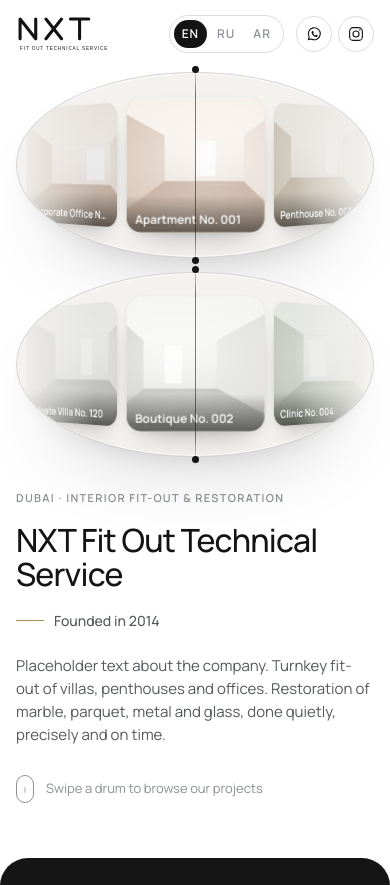
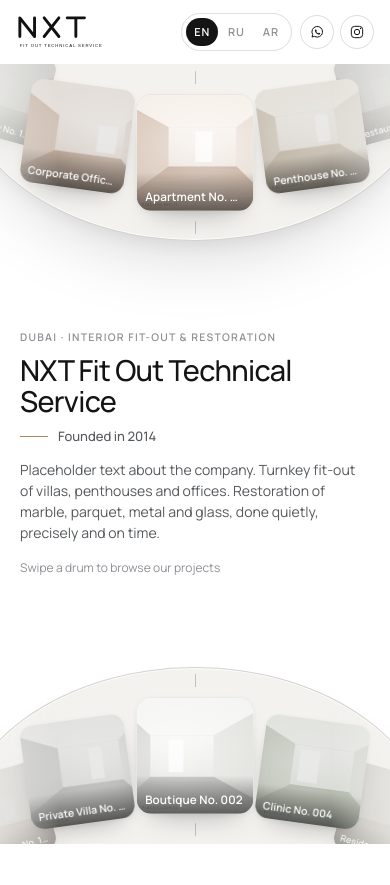
Before and after one commit to ahmetorunov743/zkaz, a plain HTML site: page index.html in a window 390 px wide. Shown: the top 885 px of the page. Drawn offline with Linux system fonts and the light colour scheme.

Commit message:
Responsive layout: half-ovals top/bottom on phones and portrait tablets, side ticks instead of pointer line
Co-Authored-By: Claude Opus 5.5 <noreply@anthropic.com>
Claude-Session: https://claude.ai/code/session_01E72BFmeNjVkhMw7wGZLDkP

```diff
--- a/index.html
+++ b/index.html
@@ -35,7 +35,7 @@
   <main class="hero" id="hero">
     <section class="drum drum--left" id="drum-left" data-side="left" tabindex="0" data-i18n-attr="aria-label:drum.left">
       <div class="drum__window"><div class="drum__track"></div><div class="drum__fade"></div></div>
-      <div class="drum__pointer" aria-hidden="true"></div>
+      <div class="drum__tick" aria-hidden="true"></div><div class="drum__tick" aria-hidden="true"></div>
     </section>
 
     <section class="center" id="center" aria-live="polite">
@@ -44,7 +44,7 @@
 
     <section class="drum drum--right" id="drum-right" data-side="right" tabindex="0" data-i18n-attr="aria-label:drum.right">
       <div class="drum__window"><div class="drum__track"></div><div class="drum__fade"></div></div>
-      <div class="drum__pointer" aria-hidden="true"></div>
+      <div class="drum__tick" aria-hidden="true"></div><div class="drum__tick" aria-hidden="true"></div>
     </section>
   </main>
   </div></div>
--- a/script.js
+++ b/script.js
@@ -61,11 +61,12 @@
   var mod = function (a, n) { return ((a % n) + n) % n; };
   var clamp = function (v, a, b) { return Math.max(a, Math.min(b, v)); };
   var reduceMotion = window.matchMedia("(prefers-reduced-motion: reduce)").matches;
-  var mqMobile = window.matchMedia("(max-width: 820px)");
+  // keep in sync with the phone / portrait-tablet media query in styles.css
+  var mqMobile = window.matchMedia("(max-width: 560px), (orientation: portrait) and (max-width: 1200px)");
   var sceneOut = 0;   // 0 = drums in place, 1 = drums pushed out (scroll-linked)
 
   /* =====================================================================
-     Drum — virtualised 3D wheel (CSS transforms only)
+     Drum — virtualised wheel (CSS transforms only)
      Only ~10–14 card nodes exist per drum, whatever the project count.
      ===================================================================== */
   function Drum(el, items, onInteract) {
@@ -90,38 +91,59 @@
     this.render();
   }
 
+  /* Geometry: each drum is a big oval whose centre sits on a screen edge
+     (left/right on wide screens, top/bottom on phones and portrait tablets).
+     Only the inner half is visible; cards travel along the arc around that centre. */
   Drum.prototype.measure = function () {
     var r = this.win.getBoundingClientRect();
     this.W = r.width; this.H = r.height;
-    this.horizontal = mqMobile.matches;
+    var elW = this.el.clientWidth, elH = this.el.clientHeight;
+    this.horizontal = mqMobile.matches;            // cards move left/right
     this.el.classList.toggle("drum--h", this.horizontal);
-    var len = this.horizontal ? this.W : this.H;   // length along the rotation
-    var gap;
+    this.edge = this.horizontal ? (this.side === "left" ? "top" : "bottom") : this.side;
+
+    var radialLen = this.horizontal ? elH : elW;   // visible depth of the half-oval
+    var motionLen = this.horizontal ? elW : elH;   // length along the motion
+    var c, gap;
     if (this.horizontal) {
-      this.ch = this.H * 0.68;
-      this.cw = Math.min(this.W * 0.36, this.ch * 1.25);
-      gap = this.W * 0.03;
+      c = Math.min(motionLen * 0.30, radialLen * 0.62);
+      gap = motionLen * 0.04;
+      this.rPath = radialLen * 0.5;
+      this.mPath = motionLen * 0.52;
     } else {
-      // Desktop: a wheel turning in the screen plane around the oval's centre
-      // (which sits on the screen edge). Cards travel along the arc.
-      var Wv = this.W / 2;                // visible half of the oval
-      // square cards: no corners sticking out of the oval
-      this.cw = this.ch = Math.min(this.H * 0.19, Wv * 0.46);
-      gap = this.H * 0.045;
-      this.rx = Wv * 0.5;                 // path of card centres (ellipse)
-      this.ry = this.H * 0.37;
-      this.step = (this.ch + gap) / this.ry * 180 / Math.PI;
-      this.pxPerItem = this.ch + gap;
+      c = Math.min(motionLen * 0.19, radialLen * 0.46);   // square cards
+      gap = motionLen * 0.045;
+      this.rPath = radialLen * 0.5;
+      this.mPath = motionLen * 0.37;
+    }
+    this.cw = this.ch = c;
+    this.el.classList.toggle("drum--small", c < 70);   // too small for a caption
+    this.step = (c + gap) / this.mPath * 180 / Math.PI;
+    this.pxPerItem = c + gap;
     this.buildPool(Math.min(this.n, Math.floor(100 / this.step) * 2 + 3));
-      return;
+    this.placeTicks(elW, elH, c);
+  };
+
+  // two short faint ticks on both sides of the selected slot
+  Drum.prototype.placeTicks = function (elW, elH, c) {
+    var ticks = this.el.querySelectorAll(".drum__tick");
+    if (ticks.length < 2) return;
+    var L = Math.round(clamp(c * 0.12, 12, 22)), ext = c * 0.53 + 10;
+    var cx, cy;
+    if (this.edge === "left")  { cx = this.rPath; cy = elH / 2; }
+    if (this.edge === "right") { cx = elW - this.rPath; cy = elH / 2; }
+    if (this.edge === "top")   { cx = elW / 2; cy = this.rPath; }
+    if (this.edge === "bottom"){ cx = elW / 2; cy = elH - this.rPath; }
+    var set = function (el, x, y, w, h) {
+      el.style.left = x + "px"; el.style.top = y + "px"; el.style.width = w + "px"; el.style.height = h + "px";
+    };
+    if (this.horizontal) {
+      set(ticks[0], cx - 0.5, cy - ext - L, 1, L);
+      set(ticks[1], cx - 0.5, cy + ext, 1, L);
+    } else {
+      set(ticks[0], cx - ext - L, cy - 0.5, L, 1);
+      set(ticks[1], cx + ext, cy - 0.5, L, 1);
     }
-    this.P = len * 1.5;        // perspective (smaller = stronger 3D)
-    this.R = len * 0.75;       // radius: front card at z = 0, edges reach the oval
-    var half = ((this.horizontal ? this.cw : this.ch) + gap) / 2;
-    this.step = 2 * Math.asin(clamp(half / this.R, 0, 0.99)) * 180 / Math.PI;
-    this.pxPerItem = this.R * Math.sin(this.step * Math.PI / 180);
-    var slots = Math.min(this.n, Math.floor(96 / this.step) * 2 + 3);
-    this.buildPool(slots);
   };
 
   Drum.prototype.buildPool = function (size) {
@@ -181,8 +203,7 @@
       var rel = abs - this.offset;
       var a = rel * this.step;
       var el = slot.el;
-      var lim = this.horizontal ? 94 : 100;
-      if (Math.abs(a) > lim) { el.style.visibility = "hidden"; continue; }
+      if (Math.abs(a) > 100) { el.style.visibility = "hidden"; continue; }
       if (el._abs !== abs) this.fill(slot, abs);
       var cos = Math.cos(a * Math.PI / 180);
       var near = clamp(1 - Math.abs(rel) * 1.6, 0, 1);       // 1 exactly on the line
@@ -190,26 +211,18 @@
       slot.glow.style.opacity = (h * 0.16).toFixed(3);
       el.style.visibility = "visible";
       el.classList.toggle("is-selected", this.active && this.selected === abs);
-      if (!this.horizontal) {
       var ar = a * Math.PI / 180;
-        var sgn = this.side === "left" ? 1 : -1;
-        var x = sgn * this.rx * Math.cos(ar);
-        var y = this.ry * Math.sin(ar);
+      var rr = this.rPath * Math.cos(ar), mm = this.mPath * Math.sin(ar);
+      var x, y, rot;
+      if (this.edge === "left")   { x = rr;  y = mm;  rot = a; }
+      if (this.edge === "right")  { x = -rr; y = mm;  rot = -a; }
+      if (this.edge === "top")    { x = mm;  y = rr;  rot = -a; }
+      if (this.edge === "bottom") { x = mm;  y = -rr; rot = a; }
       var sc = (0.72 + 0.28 * cos) * (1 + near * 0.06) * (1 + h * 0.06);
       el.style.transform = "translate3d(" + x.toFixed(2) + "px," + y.toFixed(2) + "px,0) rotate(" +
-          (sgn * a * 0.22).toFixed(3) + "deg) scale(" + sc.toFixed(4) + ")";
+        (rot * 0.22).toFixed(3) + "deg) scale(" + sc.toFixed(4) + ")";
       el.style.opacity = clamp((cos - 0.12) / 0.4, 0, 1).toFixed(3);
       slot.shade.style.opacity = ((1 - cos) * 0.45 * (1 - h)).toFixed(3);
-        el.style.zIndex = Math.round(cos * 100) + 100 + Math.round(h * 60);
-        continue;
-      }
-      var scale = (1 + near * 0.07) * (1 + h * 0.06);
-      var rot = "rotateY(" + a.toFixed(3) + "deg)";
-      el.style.transform =
-        "perspective(" + this.P + "px) translateZ(" + (-this.R) + "px) " + rot +
-        " translateZ(" + this.R + "px) scale(" + scale.toFixed(4) + ")";
-      el.style.opacity = clamp((cos - 0.02) / 0.6, 0, 1).toFixed(3);
-      slot.shade.style.opacity = ((1 - cos) * 0.55 * (1 - h)).toFixed(3);
       el.style.zIndex = Math.round(cos * 100) + 100 + Math.round(h * 60);
     }
     // hide slots that were not used this frame
@@ -505,7 +518,6 @@
   var scrollTick = false;
   function onScroll() {
     scrollTick = false;
-    if (mqMobile.matches) { sceneOut = 0; hero.style.removeProperty("--out"); return; }
     var travel = scene.offsetHeight - window.innerHeight;
     sceneOut = travel > 0 ? clamp(window.scrollY / travel, 0, 1) : 0;
     hero.style.setProperty("--out", sceneOut.toFixed(4));
--- a/styles.css
+++ b/styles.css
@@ -45,6 +45,7 @@ button { font: inherit; color: inherit; }
 /* ---------- Header ---------- */
 .site-header {
   position: relative; z-index: 20;
+  background: var(--bg);
   height: var(--header-h);
   display: flex; align-items: center; justify-content: space-between;
   padding: 0 var(--gutter);
@@ -85,7 +86,6 @@ button { font: inherit; color: inherit; }
   direction: ltr;
   position: relative;
   height: calc(100svh - var(--header-h));
-  min-height: 560px;
   display: grid;
   grid-template-columns: var(--drum-w) 1fr var(--drum-w);
   grid-template-areas: "left center right";
@@ -160,6 +160,7 @@ html[dir="rtl"] .center { direction: rtl; }
 }
 .card img { width: 100%; height: 100%; object-fit: cover; pointer-events: none; }
 .card__shade { position: absolute; inset: 0; background: #0d0d0d; pointer-events: none; }
+.drum--small .card__label { display: none; }
 .card__glow { position: absolute; inset: 0; background: #fff; opacity: 0; pointer-events: none; }
 .card__label {
   position: absolute; inset: auto 0 0 0;
@@ -177,21 +178,13 @@ html[dir="rtl"] .center { direction: rtl; }
 }
 .card.is-selected::after { box-shadow: inset 0 0 0 2px #fff, inset 0 0 0 3px var(--accent); }
 
-.drum__pointer {
-  position: absolute; z-index: 2; pointer-events: none;
-  top: 50%; left: 0; right: -18px; height: 1px;
-  background: linear-gradient(to right, transparent, var(--line-strong) 12%, var(--line-strong) 88%, transparent);
+/* two short, faint ticks on both sides of the selected slot (placed by script.js) */
+.drum__tick {
+  position: absolute; z-index: 3; pointer-events: none;
+  background: rgba(20, 20, 20, .22); border-radius: 1px;
+  transition: background .4s var(--ease);
 }
-.drum__pointer::before, .drum__pointer::after {
-  content: ""; position: absolute; top: -3px; width: 7px; height: 7px; border-radius: 50%;
-  background: var(--ink);
-}
-.drum__pointer::before { left: 4px; }
-.drum__pointer::after { right: 4px; }
-.drum--right .drum__pointer { left: -18px; right: 0; }
-.drum--left .drum__pointer::before, .drum--right .drum__pointer::after { display: none; }
-.drum.is-active .drum__pointer::before,
-.drum.is-active .drum__pointer::after { background: var(--accent); }
+.drum.is-active .drum__tick { background: rgba(168, 139, 92, .6); }
 
 /* ---------- Center ---------- */
 .center {
@@ -333,48 +326,94 @@ html[dir="rtl"] .link-btn span[aria-hidden] { display: inline-block; transform:
   .gallery__thumbs button { width: 52px; height: 38px; }
 }
 
-/* ---------- Phone: two horizontal drums on top, info below ---------- */
-@media (max-width: 820px) {
-  :root { --header-h: 68px; }
-  .brand__logo { height: 38px; }
-  .lang__btn { padding: 5px 8px; }
-  .icon-btn { width: 36px; height: 36px; }
+/* ---------- Phone & tablet portrait ----------
+   Same idea turned 90°: one big half-oval peeks from the top, the other
+   from the bottom, cards travel along the arc (swipe left/right),
+   the project sits in between. Keep this query in sync with script.js. */
+@media (max-width: 560px), (orientation: portrait) and (max-width: 1200px) {
+  :root { --header-h: 64px; }
+  .brand__logo { height: 36px; }
+  .lang { margin-inline-end: 2px; }
+  .lang__btn { padding: 5px 8px; font-size: 11px; }
+  .icon-btn { width: 34px; height: 34px; }
+  .icon-btn svg { width: 16px; height: 16px; }
   .header__actions { gap: 6px; }
 
-  .scene { height: auto; }
-  .scene__sticky { position: static; height: auto; overflow: visible; }
-  .drum--left, .drum--right { transform: none; }
-  .hero .center { opacity: 1; }
   .hero {
-    height: auto; min-height: 0;
+    --drum-v: clamp(128px, 21svh, 300px);         /* visible depth of each half-oval */
+    height: calc(100svh - var(--header-h));
     grid-template-columns: 1fr;
-    grid-template-areas: "left" "right" "center";
-    gap: 14px;
-    padding: 4px 16px 48px;
-    direction: inherit;
+    grid-template-rows: var(--drum-v) minmax(0, 1fr) var(--drum-v);
+    grid-template-areas: "left" "center" "right";
+    gap: 8px;
+    padding: 0;
+    direction: ltr;
   }
-  .drum { width: 100%; height: clamp(140px, 22svh, 190px); touch-action: pan-y; }
-  .drum .drum__window { left: 0; width: 100%; }
-  .drum .card { left: 50%; }
-  .drum--left .drum__pointer::before, .drum--right .drum__pointer::after { display: block; }
-  .drum--left .drum__pointer, .drum--right .drum__pointer { left: 50%; right: auto; }
-  .drum__pointer {
-    top: -10px; bottom: -10px; left: 50%; right: auto; width: 1px; height: auto;
-    background: linear-gradient(to bottom, transparent, var(--line-strong) 15%, var(--line-strong) 85%, transparent);
+  .drum { width: 100%; height: var(--drum-v); touch-action: pan-y; }
+  .drum .drum__window { width: 124%; left: -12%; height: 200%; }
+  .drum--left .drum__window { top: -100%; }
+  .drum--right .drum__window { top: 0; }
+  .drum__fade, .drum--h .drum__fade {
+    background: linear-gradient(to right, var(--oval) 0%, rgba(243,242,239,0) 22%, rgba(243,242,239,0) 78%, var(--oval) 100%);
   }
-  .drum__pointer::before, .drum__pointer::after { left: -3px; right: auto; }
-  .drum__pointer::before { top: 4px; }
-  .drum__pointer::after { top: auto; bottom: 4px; }
+  .drum--left { transform: translate3d(0, calc(var(--out, 0) * -96%), 0); }
+  .drum--right { transform: translate3d(0, calc(var(--out, 0) * 96%), 0); }
+  .hero .drum--right .card__label { text-align: left; }
   .card__label { font-size: 11px; padding: 16px 8px 6px; }
 
-  .center { overflow: visible; padding-top: 18px; }
-  .stage { max-width: none; }
-  .welcome__hint { margin-top: 28px; }
-  .welcome__title { font-size: 32px; }
-  .eyebrow { font-size: 11px; letter-spacing: .12em; }
-  .gallery__main { max-height: none; border-radius: var(--radius-m); }
-  .meta { flex-wrap: wrap; }
-  .footer__inner { grid-template-columns: 1fr; gap: 32px; }
+  .center { padding: 4px 20px; align-items: stretch; }
+  .stage { max-width: 640px; margin: 0 auto; height: 100%; }
+  /* the project panel fills the space between the ovals; the photo takes what is left */
+  .panel--project { display: flex; flex-direction: column; justify-content: center; height: 100%; min-height: 0; }
+  .panel--project .gallery { flex: 1 1 0; min-height: 64px; max-height: 40svh; display: flex; }
+  .panel--project .gallery__main { flex: 1; height: auto; }
+  .eyebrow { font-size: 10.5px; letter-spacing: .12em; margin-bottom: 10px; }
+  .welcome__title { font-size: clamp(26px, 7.4vw, 44px); }
+  .welcome__founded { margin-top: 10px; font-size: 13px; }
+  .welcome__text { margin-top: 12px; font-size: 14px; line-height: 1.5; }
+  .welcome__hint { margin-top: 16px; font-size: 12px; }
+  .hint-icon { display: none; }
+
+  /* compact project card so it fits between the ovals */
+  .gallery__main { aspect-ratio: auto; max-height: none; border-radius: var(--radius-m); }
+  .gallery__thumbs { display: none; }
+  .project__head { margin-top: 10px; }
+  .chip { padding: 4px 10px; font-size: 11px; }
+  .project__title { margin-top: 6px; font-size: clamp(20px, 5.6vw, 32px); }
+  .meta { margin-top: 8px; padding-top: 8px; gap: 18px; }
+  .meta dt { font-size: 10px; }
+  .meta dd { font-size: 13px; }
+  .project__desc {
+    margin-top: 6px; font-size: 13px; line-height: 1.45;
+    display: -webkit-box; -webkit-line-clamp: 2; -webkit-box-orient: vertical; overflow: hidden;
+  }
+  .link-btn { margin-top: 4px; padding: 4px 0; font-size: 12px; align-self: flex-start; }
+  .footer__inner { grid-template-columns: 1fr; gap: 28px; }
+}
+
+/* short phones (iPhone SE & co.) */
+@media (max-height: 720px) and (orientation: portrait) {
+  .hero { --drum-v: clamp(118px, 19svh, 200px); }
+  .eyebrow { display: none; }
+  .welcome__title { font-size: 26px; }
+  .welcome__text { font-size: 13px; display: -webkit-box; -webkit-line-clamp: 3; -webkit-box-orient: vertical; overflow: hidden; }
+  .welcome__hint { margin-top: 10px; }
+  .project__desc { -webkit-line-clamp: 1; }
+}
+
+/* very short screens (phones in landscape, small laptops) */
+@media (max-height: 560px) and (orientation: landscape) {
+  :root { --header-h: 56px; }
+  .brand__logo { height: 32px; }
+  .hero { padding-bottom: 10px; }
+  .welcome__title { font-size: 28px; }
+  .welcome__text { font-size: 13px; margin-top: 10px; }
+  .welcome__hint { display: none; }
+  .gallery__main { max-height: 34svh; }
+  .gallery__thumbs, .project__desc, .link-btn { display: none; }
+  .project__head { margin-top: 8px; }
+  .project__title { font-size: 20px; margin-top: 4px; }
+  .meta { margin-top: 6px; padding-top: 6px; }
 }
 
 @media (prefers-reduced-motion: reduce) {
@@ -382,6 +421,4 @@ html[dir="rtl"] .link-btn span[aria-hidden] { display: inline-block; transform:
 }
 
 /* labels sit on the side facing the screen edge, away from the oval's curve */
-@media (min-width: 821px) {
-  .drum--right .card__label { text-align: right; }
-}
+.drum--right .card__label { text-align: right; }
```
Lines whose indentation alone changed are shown as unchanged.
